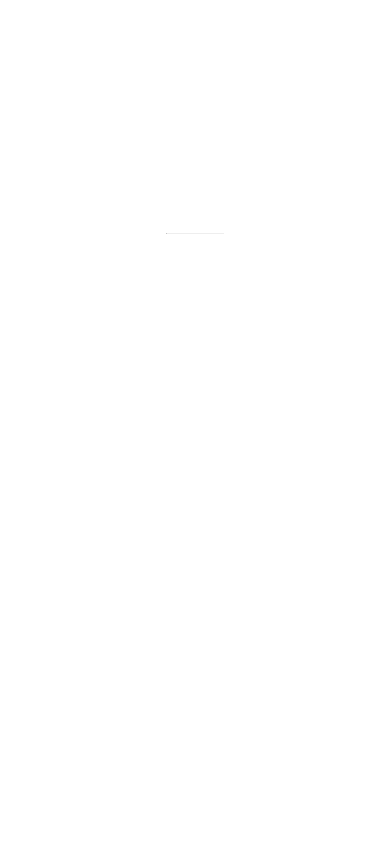
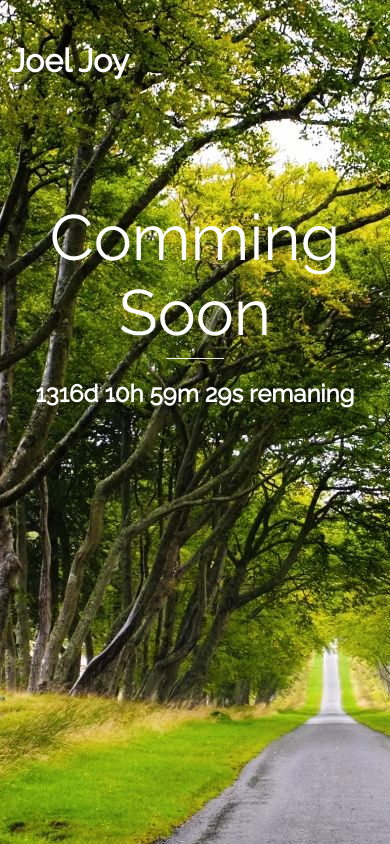
Before and after one commit to Joeljoy1237/01, a plain HTML site: page index.html in a window 390 px wide. Drawn offline with Linux system fonts and the light colour scheme.

Commit message:
Update style.css

```diff
--- a/style.css
+++ b/style.css
@@ -1,10 +1,11 @@
 body {
   text-align:center;
   color: white;
+  background-image: url(some.jpg);
   font-family: 'Raleway', sans-serif;
 }
 @media (max-width: 990px) {
-.back-img{
+body{
   background-image: url(wall.jpg);
   padding-top: 30%;
 }
```
